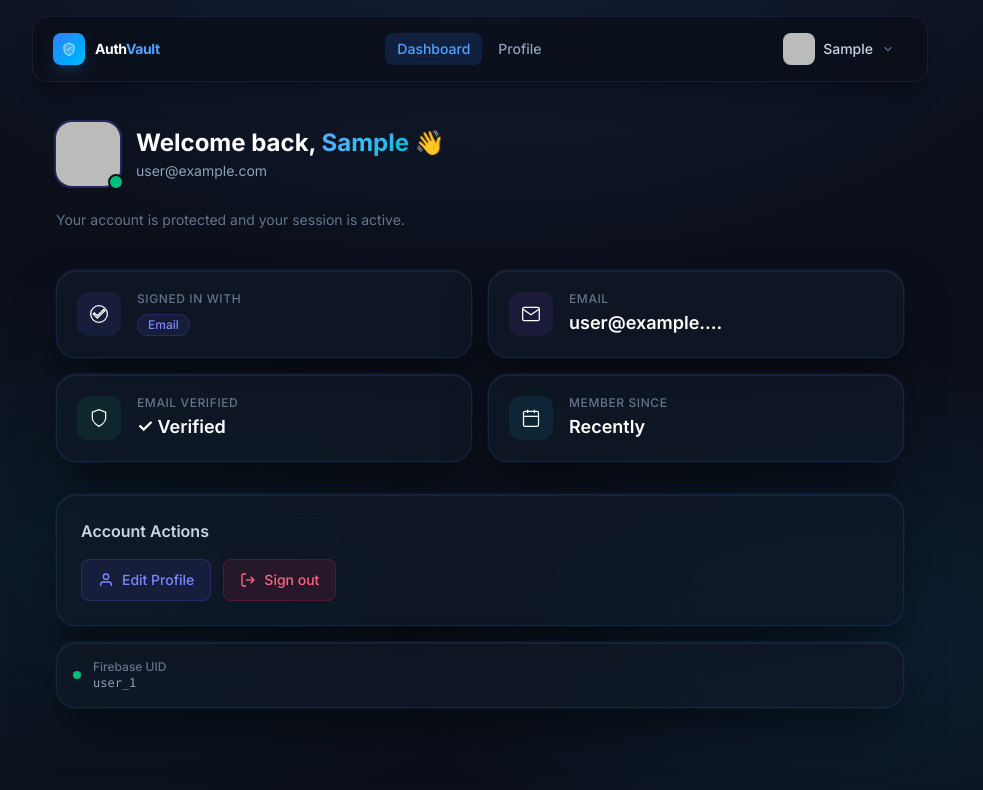
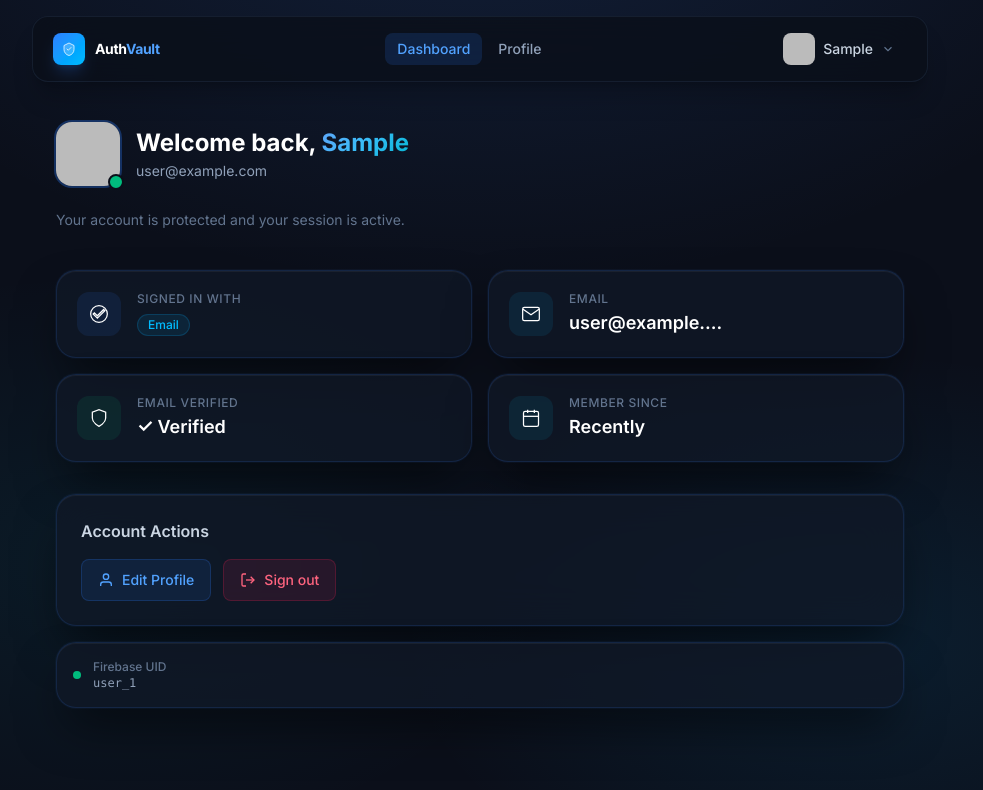
Before and after one commit to YashG1195/auth-vault, a React (Vite) app: page /dashboard in a window 1280 px wide. Shown: the top 790 px of the page, without its empty margins (160-1143 px from the left). Built offline with nearby package versions, Linux system fonts and the light colour scheme; no server answers; the database is empty; sample sign-in values are in the browser's storage.

Commit message:
fix: update src/pages/Dashboard.jsx — fix auth errors & blue theme

```diff
--- a/src/pages/Dashboard.jsx
+++ b/src/pages/Dashboard.jsx
@@ -21,7 +21,7 @@ function ProviderBadge({ provider }) {
   const map = {
     'google.com': { label: 'Google', color: 'bg-blue-500/10 text-blue-400 border-blue-500/20' },
     'github.com': { label: 'GitHub', color: 'bg-slate-500/10 text-slate-300 border-slate-500/20' },
-    'password': { label: 'Email', color: 'bg-indigo-500/10 text-indigo-400 border-indigo-500/20' },
+    'password': { label: 'Email', color: 'bg-sky-500/10 text-sky-400 border-sky-500/20' },
   }
   const { label, color } = map[provider] ?? { label: provider, color: 'bg-slate-500/10 text-slate-400 border-slate-500/20' }
 
@@ -62,41 +62,36 @@ export default function Dashboard() {
       <Navbar />
 
       <main className="max-w-4xl mx-auto px-4 sm:px-6 pt-10 pb-16">
-        {/* Hero greeting */}
         <div className="animate-fade-in-up mb-10">
           <div className="flex items-center gap-4 mb-6">
-            {/* Avatar */}
             <div className="relative">
               {photoURL ? (
                 <img
                   src={photoURL}
                   alt={displayName}
-                  className="w-16 h-16 rounded-2xl object-cover ring-2 ring-indigo-500/30"
+                  className="w-16 h-16 rounded-2xl object-cover ring-2 ring-blue-500/30"
                 />
               ) : (
-                <div className="w-16 h-16 rounded-2xl bg-gradient-to-br from-indigo-500 to-violet-600 flex items-center justify-center text-white text-xl font-bold">
+                <div className="w-16 h-16 rounded-2xl bg-gradient-to-br from-blue-500 to-sky-400 flex items-center justify-center text-white text-xl font-bold">
                   {initials}
                 </div>
               )}
-              {/* Online dot */}
               <span className="absolute -bottom-1 -right-1 w-4 h-4 bg-emerald-500 rounded-full border-2 border-[#0b0f1a]" />
             </div>
 
             <div>
               <h1 className="text-2xl font-bold text-white">
-                Welcome back, <span className="gradient-text">{displayName.split(' ')[0]}</span> 👋
+                Welcome back, <span className="gradient-text">{displayName.split(' ')[0]}</span>
               </h1>
               <p className="text-slate-400 text-sm mt-0.5">{email}</p>
             </div>
           </div>
 
-          {/* Quick summary text */}
           <p className="text-slate-500 text-sm">
             Your account is protected and your session is active.
           </p>
         </div>
 
-        {/* Stats grid */}
         <div className="grid grid-cols-1 sm:grid-cols-2 gap-4 mb-8 animate-fade-in-up" style={{ animationDelay: '0.1s' }}>
           <StatCard
             label="Signed in with"
@@ -106,7 +101,7 @@ export default function Dashboard() {
                 <path d="M12 2C6.48 2 2 6.48 2 12s4.48 10 10 10 10-4.48 10-10S17.52 2 12 2zm-2 15l-5-5 1.41-1.41L10 14.17l7.59-7.59L19 8l-9 9z"/>
               </svg>
             }
-            color="bg-indigo-500/10"
+            color="bg-blue-500/10"
           />
           <StatCard
             label="Email"
@@ -117,7 +112,7 @@ export default function Dashboard() {
                 <polyline points="22,6 12,13 2,6"/>
               </svg>
             }
-            color="bg-violet-500/10"
+            color="bg-sky-500/10"
           />
           <StatCard
             label="Email verified"
@@ -144,14 +139,13 @@ export default function Dashboard() {
           />
         </div>
 
-        {/* Action cards */}
         <div className="glass-card p-6 animate-fade-in-up" style={{ animationDelay: '0.2s' }}>
           <h2 className="text-base font-semibold text-slate-300 mb-4">Account Actions</h2>
           <div className="flex flex-wrap gap-3">
             <Link
               to="/profile"
               id="dashboard-profile-btn"
-              className="flex items-center gap-2 px-4 py-2.5 rounded-lg bg-indigo-500/10 border border-indigo-500/20 text-indigo-400 hover:bg-indigo-500/20 transition-all text-sm font-medium"
+              className="flex items-center gap-2 px-4 py-2.5 rounded-lg bg-blue-500/10 border border-blue-500/20 text-blue-400 hover:bg-blue-500/20 transition-all text-sm font-medium"
             >
               <svg width="16" height="16" viewBox="0 0 24 24" fill="none" stroke="currentColor" strokeWidth="2">
                 <path d="M20 21v-2a4 4 0 0 0-4-4H8a4 4 0 0 0-4 4v2"/><circle cx="12" cy="7" r="4"/>
@@ -182,7 +176,6 @@ export default function Dashboard() {
           </div>
         </div>
 
-        {/* Firebase Auth UID debug info */}
         <div className="mt-4 animate-fade-in-up" style={{ animationDelay: '0.3s' }}>
           <div className="glass-card p-4 flex items-center gap-3">
             <div className="w-2 h-2 rounded-full bg-emerald-500 shrink-0" />
```
